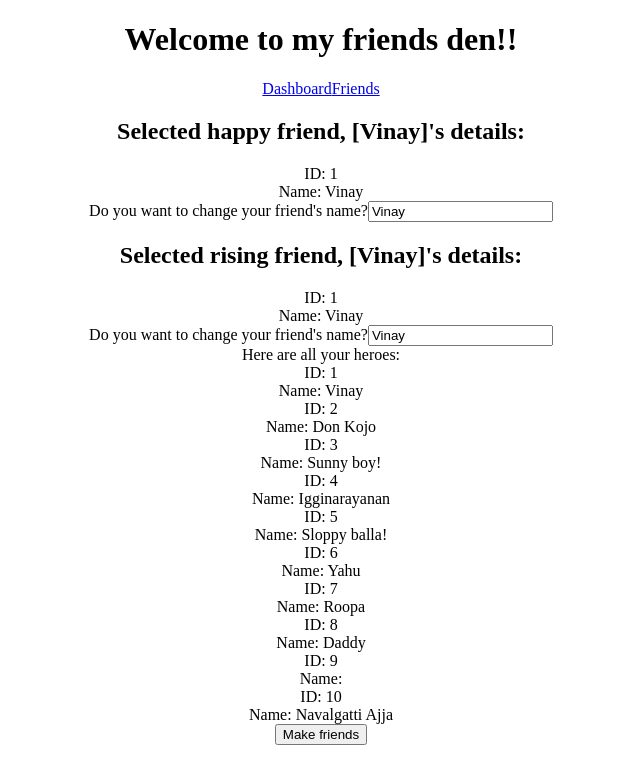
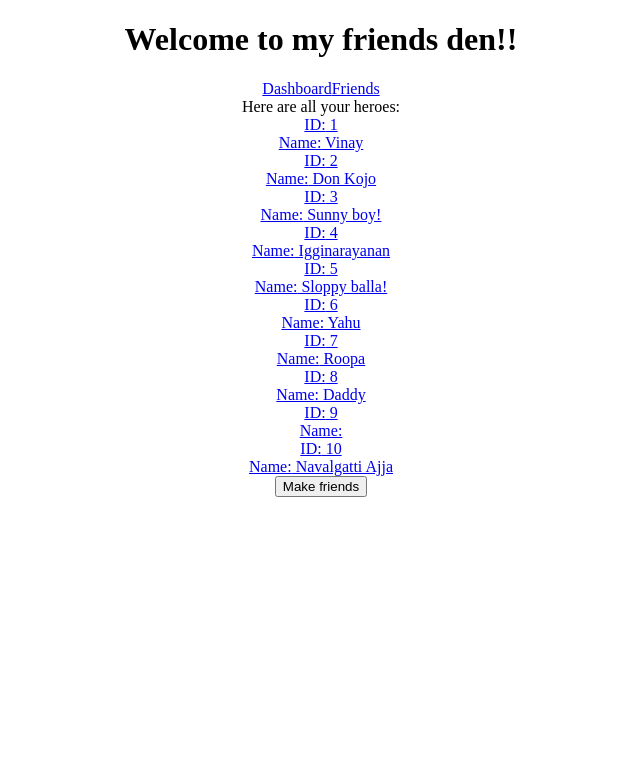
Before and after one commit to vinaykalasannavar/vinay-ng2-app, an Angular app: page /friends in a window 1280 px wide. Shown: the top 784 px of the page, without its empty margins (319-959 px from the left). Built offline with nearby package versions, Linux system fonts and the light colour scheme.

Commit message:
Added navigation to detail page.
Can navigate to friends detail pages now.

```diff
--- a/src/app/dashboard.component.html
+++ b/src/app/dashboard.component.html
@@ -1,8 +1,8 @@
 <h3>This is my dashboard, my fiend!</h3>
 
 <div class="grid grid-pad">
-	<div *ngFor="let f of friends" class="col-1-4">
-		<div (click)="chooseFriend(f)">
+	<div *ngFor="let f of friends" class="col-1-4" [routerLink]="['/friend', f.id]" class="col-1-4">
+		<div>
 			<div><label>ID:</label> <span> {{f.id}} </span>  </div>
 			<div><label>Name:</label> <span> {{f.name}} </span>  </div>
 		</div>
--- a/src/app/friend.detail.component.html
+++ b/src/app/friend.detail.component.html
@@ -8,6 +8,9 @@
 	<label>Do you want to change your friend's name?</label>
 	<input [(ngModel)]="friend.name" placeholder="name">
 </div>
+
 <div *ngIf="!friend">
-	No Friend assigned to me!
+	<h2>No Friend here mate!</h2>
 </div>
+
+<button (click)="goBack()">Back</button>
--- a/src/app/friend.detail.component.ts
+++ b/src/app/friend.detail.component.ts
@@ -26,4 +26,8 @@ export class FriendDetailComponent implements OnInit {
 		  .switchMap((params: ParamMap) => this.friendService.getFriend(+params.get('id')))
 		  .subscribe(friend => this.friend = friend);
 	}
+
+	goBack(): void {
+		this.location.back();
+	}
 }
--- a/src/app/friends.component.html
+++ b/src/app/friends.component.html
@@ -1,24 +1,13 @@
+
 <div>
-	<friend-detail [friend]="selectedFriend"></friend-detail>
+	Here are all your heroes:
 </div>
 
-<div *ngIf="selectedFriend">
-
-	<h2>Selected rising friend, [{{selectedFriend.name}}]'s details: </h2>
-
-	<div><label>ID:</label> <span> {{selectedFriend.id}} </span>  </div>
-	<div><label>Name:</label> <span> {{selectedFriend.name}} </span>  </div>
-
-	<label>Do you want to change your friend's name?</label>
-	<input [(ngModel)]="selectedFriend.name" placeholder="name">
-</div>
-
-Here are all your heroes:
-<div *ngFor="let f of friends">
-	<div (click)="chooseFriend(f)">
+<a *ngFor="let f of friends" [routerLink]="['/friend', f.id]" class="col-1-4">
+	<div>
 		<div><label>ID:</label> <span> {{f.id}} </span>  </div>
 		<div><label>Name:</label> <span> {{f.name}} </span>  </div>
 	</div>
-</div>
+</a>
 
 <div><button (click)="makeNewFriend()">Make friends</button></div>
```
